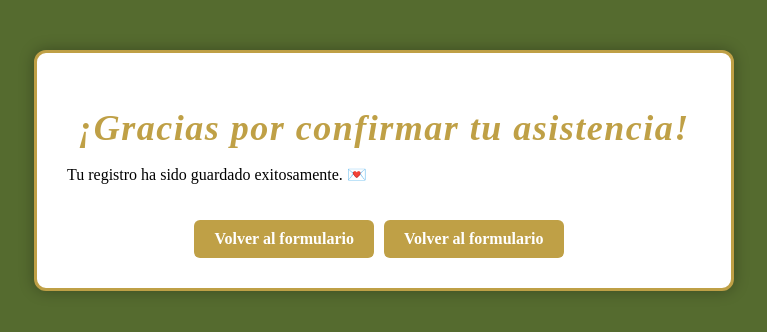
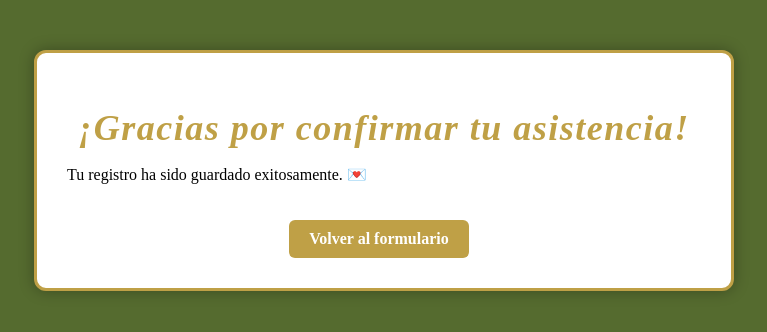
Before and after one commit to marthaloa30/boda, a Flask app: page /gracias in a window 1280 px wide. Shown: the top 332 px of the page, without its empty margins (256-1023 px from the left). Run offline with Flask 3, Linux system fonts and the light colour scheme.

Commit message:
Update gracias.html

```diff
--- a/templates/gracias.html
+++ b/templates/gracias.html
@@ -15,8 +15,7 @@
       <p>Tu registro ha sido guardado exitosamente. 💌</p>
       <div class="centrado">
        <a href="{{ url_for('formulario') }}" class="boton"
-        >Volver al formulario</a
-      ><a href="/formulario.html" class="boton">Volver al formulario</a>
+        >Volver al formulario</a>
     </div>
   </body>
 </html>
```
